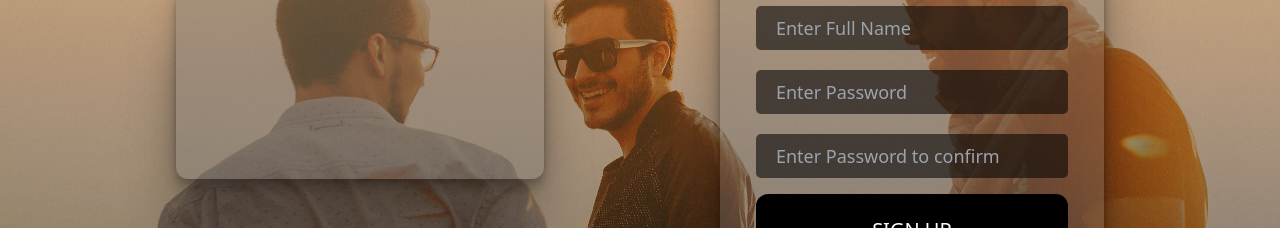
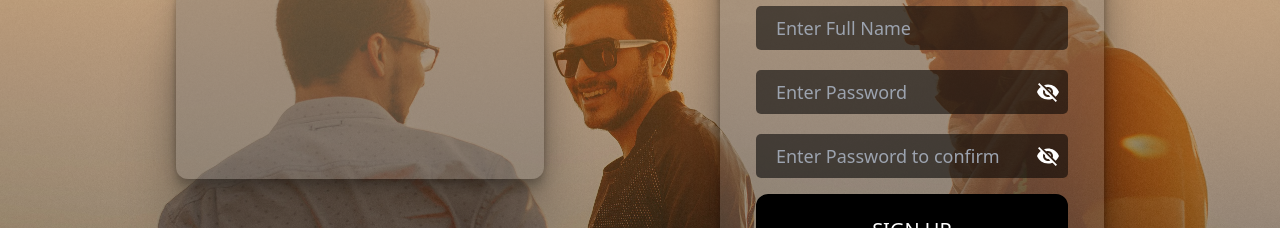
Before and after one commit to Tgarg18/WittyWeb-Social-Media-Platform, a React (Vite) app in the folder frontend/: page /signup in a window 1280 px wide. Shown: the part 356-584 px from the top of the page. Built offline with nearby package versions, Linux system fonts and the light colour scheme; a web font is replaced by a local one.

Commit message:
show&HideEnteredPassword

```diff
--- a/frontend/src/components/Home/Profile/ChangePassword.jsx
+++ b/frontend/src/components/Home/Profile/ChangePassword.jsx
@@ -1,10 +1,15 @@
 import React, { useState } from 'react'
 import { NavLink, useNavigate } from 'react-router-dom'
 import { toast } from "react-toastify";
+import VisibilityIcon from '@mui/icons-material/Visibility';
+import VisibilityOffIcon from '@mui/icons-material/VisibilityOff';
 
 const ChangePassword = () => {
     const [newpassword, setNewpassword] = useState("")
     const [confirmnewpassword, setConfirmnewpassword] = useState("")
+
+    const [showpassword, setShowpassword] = useState(false)
+    const [showcpassword, setShowcpassword] = useState(false)
 
     const notifyError = () => toast.error('Something went wrong!')
     const notifySame = () => toast.error('Both the passwords must be same!')
@@ -62,11 +67,35 @@ const ChangePassword = () => {
                 <div className='flex flex-col gap-6 min-w-min'>
                     <div className='flex items-center justify-around'>
                         <div className='text-lg font-semibold w-1/5 text-left'>New Password</div>
-                        <input type='password' value={newpassword} onChange={(e) => setNewpassword(e.target.value)} className="bio2 mx-0 w-3/5 py-2 px-1" placeholder='Enter your new Password'></input>
+                        <div className='relative flex items-center w-3/5'>
+                            {(showpassword) ?
+                                <>
+                                    <input type='text' value={newpassword} onChange={(e) => setNewpassword(e.target.value)} className="bio2 mx-0 w-full py-2 px-1 pr-11" placeholder='Enter your new Password' />
+                                    <VisibilityIcon className="absolute right-3" style={{ color: 'white', cursor: 'pointer' }} onClick={() => setShowpassword(!showpassword)} />
+                                </>
+                                :
+                                <>
+                                    <input type='password' value={newpassword} onChange={(e) => setNewpassword(e.target.value)} className="bio2 mx-0 w-full py-2 pr-11 px-1" placeholder='Enter your new Password' />
+                                    <VisibilityOffIcon className="absolute right-3" style={{ color: 'white', cursor: 'pointer' }} onClick={() => setShowpassword(!showpassword)} />
+                                </>
+                            }
+                        </div>
                     </div>
                     <div className='flex items-center justify-around'>
                         <div className='text-lg font-semibold w-1/5 text-left'>Confirm Password</div>
-                        <input type='password' value={confirmnewpassword} onChange={(e) => setConfirmnewpassword(e.target.value)} className="bio2 mx-0 w-3/5 py-2 px-1" placeholder='Re-enter your Password'></input>
+                        <div className='relative flex items-center w-3/5'>
+                            {(showcpassword) ?
+                                <>
+                                    <input type='text' value={confirmnewpassword} onChange={(e) => setConfirmnewpassword(e.target.value)} className="bio2 mx-0 w-full py-2 px-1 pr-11" placeholder='Re-enter your Password' />
+                                    <VisibilityIcon className="absolute right-3" style={{ color: 'white', cursor: 'pointer' }} onClick={() => setShowcpassword(!showcpassword)} />
+                                </>
+                                :
+                                <>
+                                    <input type='password' value={confirmnewpassword} onChange={(e) => setConfirmnewpassword(e.target.value)} className="bio2 mx-0 w-full py-2 px-1 pr-11" placeholder='Re-enter your Password' />
+                                    <VisibilityOffIcon className="absolute right-3" style={{ color: 'white', cursor: 'pointer' }} onClick={() => setShowcpassword(!showcpassword)} />
+                                </>
+                            }
+                        </div>
                     </div>
                     <div className="flex gap-3 justify-center mt-4 px-4">
                         <div className='flex gap-2'>
--- a/frontend/src/components/Signin/Signin.jsx
+++ b/frontend/src/components/Signin/Signin.jsx
@@ -3,8 +3,12 @@ import './Signin.css'
 import logo from '../../assets/logo.png'
 import { NavLink, useNavigate } from "react-router-dom";
 import { toast } from "react-toastify";
+import VisibilityIcon from '@mui/icons-material/Visibility';
+import VisibilityOffIcon from '@mui/icons-material/VisibilityOff';
 import Navbar from '../navbar/Navbar';
 const Signin = () => {
+
+  const [flagshowpassword, setFlagshowpassword] = useState(false)
 
   const [userName, setUserName] = useState("")
   const [email, setEmail] = useState("")
@@ -36,7 +40,7 @@ const Signin = () => {
         if (data.user) {
           notifySuccess()
           localStorage.setItem('jwt', data.token)
-          localStorage.setItem('user',JSON.stringify(data.user))
+          localStorage.setItem('user', JSON.stringify(data.user))
           navigate('/')
         }
         else if (data.error == "Invalid username") {
@@ -59,7 +63,7 @@ const Signin = () => {
 
   return (
     <>
-    <Navbar/>
+      <Navbar />
       <div className="signin flex justify-evenly items-center">
         <div className='form-info rounded-xl flex flex-col items-center px-3'>
           {/* <img src={logo} alt="" className='side object-contain rounded-2xl mb-8' draggable="false" /> */}
@@ -75,8 +79,18 @@ const Signin = () => {
           <div>
             <input className='px-5 py-2 text-lg' type="email" name="email" id="email" placeholder='Enter Email' value={email} onChange={(e) => setEmail(e.target.value)} />
           </div>
-          <div>
-            <input className='px-5 py-2 text-lg' type="password" name="password" id="password" placeholder='Enter Password' value={passsword} onChange={(e) => setPassword(e.target.value)} />
+          <div className='relative flex items-center'>
+            {(flagshowpassword) ?
+              <>
+                <input className='px-5 py-2 text-lg pr-11' type="text" name="password" id="password" placeholder='Enter Password' value={passsword} onChange={(e) => setPassword(e.target.value)} />
+                <VisibilityIcon className="absolute right-2" style={{ color: 'white', cursor: 'pointer' }} onClick={() => setFlagshowpassword(!flagshowpassword)} />
+              </>
+              :
+              <>
+                <input className='px-5 py-2 text-lg pr-11' type="password" name="password" id="password" placeholder='Enter Password' value={passsword} onChange={(e) => setPassword(e.target.value)} />
+                <VisibilityOffIcon className="absolute right-2" style={{ color: 'white', cursor: 'pointer' }} onClick={() => setFlagshowpassword(!flagshowpassword)} />
+              </>
+            }
           </div>
           <div>
             <button>
--- a/frontend/src/components/Signup/Signup.jsx
+++ b/frontend/src/components/Signup/Signup.jsx
@@ -4,6 +4,8 @@ import logo from '../../assets/logo.png'
 import { NavLink, useNavigate } from "react-router-dom";
 import { toast } from "react-toastify";
 import Navbar from '../navbar/Navbar';
+import VisibilityIcon from '@mui/icons-material/Visibility';
+import VisibilityOffIcon from '@mui/icons-material/VisibilityOff';
 
 const Signup = () => {
 
@@ -12,6 +14,9 @@ const Signup = () => {
   const [email, setEmail] = useState("")
   const [password, setPassword] = useState("")
   const [cpassword, setCpassword] = useState("")
+
+  const [showpassword, setShowpassword] = useState(false)
+  const [showcpassword, setShowcpassword] = useState(false)
 
   const notifySuccess = () => toast.success('Signup is Successfull!')
   const notifyUserName = () => toast.error('Username already exists. Try a different username!')
@@ -72,7 +77,7 @@ const Signup = () => {
   }
   return (
     <>
-    <Navbar/>
+      <Navbar />
       <div className="signup flex items-center justify-evenly">
         <div className='form-info rounded-xl flex flex-col items-center px-3'>
           {/* <img src={logo} alt="" className='side object-contain rounded-2xl mb-8' draggable="false" /> */}
@@ -91,11 +96,31 @@ const Signup = () => {
           <div>
             <input className='px-5 py-2 text-lg' type="text" name="fullname" id="fname" placeholder='Enter Full Name' value={name} onChange={(e) => setName(e.target.value)} />
           </div>
-          <div>
-            <input className='px-5 py-2 text-lg' type="password" name="password" id="password" placeholder='Enter Password' value={password} onChange={(e) => setPassword(e.target.value)} />
+          <div className='relative flex items-center'>
+            {(showpassword) ?
+              <>
+                <input className='px-5 py-2 text-lg pr-11' type="text" name="password" id="password" placeholder='Enter Password' value={password} onChange={(e) => setPassword(e.target.value)} />
+                <VisibilityIcon className="absolute right-2" style={{ color: 'white', cursor: 'pointer' }} onClick={() => setShowpassword(!showpassword)} />
+              </>
+              :
+              <>
+                <input className='px-5 py-2 text-lg pr-11' type="password" name="password" id="password" placeholder='Enter Password' value={password} onChange={(e) => setPassword(e.target.value)} />
+                <VisibilityOffIcon className="absolute right-2" style={{ color: 'white', cursor: 'pointer' }} onClick={() => setShowpassword(!showpassword)} />
+              </>
+            }
           </div>
-          <div>
-            <input className='px-5 py-2 text-lg' type="password" name="cpassword" id="cpassword" placeholder='Enter Password to confirm' value={cpassword} onChange={(e) => setCpassword(e.target.value)} />
+          <div className='relative flex items-center'>
+            {(showcpassword) ?
+              <>
+                <input className='px-5 py-2 text-lg pr-11' type="text" name="cpassword" id="cpassword" placeholder='Enter Password to confirm' value={cpassword} onChange={(e) => setCpassword(e.target.value)} />
+                <VisibilityIcon className="absolute right-2" style={{ color: 'white', cursor: 'pointer' }} onClick={() => setShowcpassword(!showcpassword)} />
+              </>
+              :
+              <>
+                <input className='px-5 py-2 text-lg pr-11' type="password" name="cpassword" id="cpassword" placeholder='Enter Password to confirm' value={cpassword} onChange={(e) => setCpassword(e.target.value)} />
+                <VisibilityOffIcon className="absolute right-2" style={{ color: 'white', cursor: 'pointer' }} onClick={() => setShowcpassword(!showcpassword)} />
+              </>
+            }
           </div>
           <div>
             <button>
```
